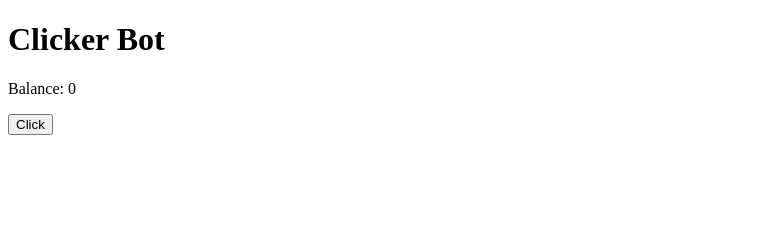
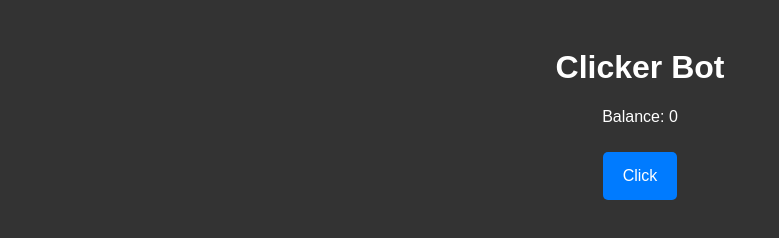
Before and after one commit to Shifu-in/WINTO, a plain HTML site: page index.html in a window 1280 px wide. Both pictures are taken after a click on the button "Earn". Shown: the whole page, without its empty margins (0-779 px from the left). Drawn offline with Linux system fonts and the light colour scheme; no server answers.

Commit message:
Update index.html

```diff
--- a/index.html
+++ b/index.html
@@ -5,15 +5,39 @@
     <meta name="viewport" content="width=device-width, initial-scale=1.0">
     <title>Clicker Bot</title>
     <style>
-        .hidden { display: none; }
+        body {
+            background-color: #333;
+            color: #fff;
+            font-family: Arial, sans-serif;
+            text-align: center;
+            padding: 20px;
+        }
+        .hidden {
+            display: none;
+        }
+        #start-app, #click-button {
+            background-color: #007bff;
+            color: white;
+            border: none;
+            padding: 15px 20px;
+            font-size: 16px;
+            cursor: pointer;
+            margin: 10px;
+            border-radius: 5px;
+        }
+        #balance-container {
+            margin-top: 20px;
+        }
     </style>
 </head>
 <body>
     <h1>Clicker Bot</h1>
     <button id="start-app" onclick="startApp()">Earn</button>
     <div id="app" class="hidden">
-        <p>Balance: <span id="balance">0</span></p>
-        <button onclick="clickHandler()">Click</button>
+        <div id="balance-container">
+            <p>Balance: <span id="balance">0</span></p>
+            <button id="click-button" onclick="clickHandler()">Click</button>
+        </div>
     </div>
     <script src="app.js"></script>
 </body>
```
